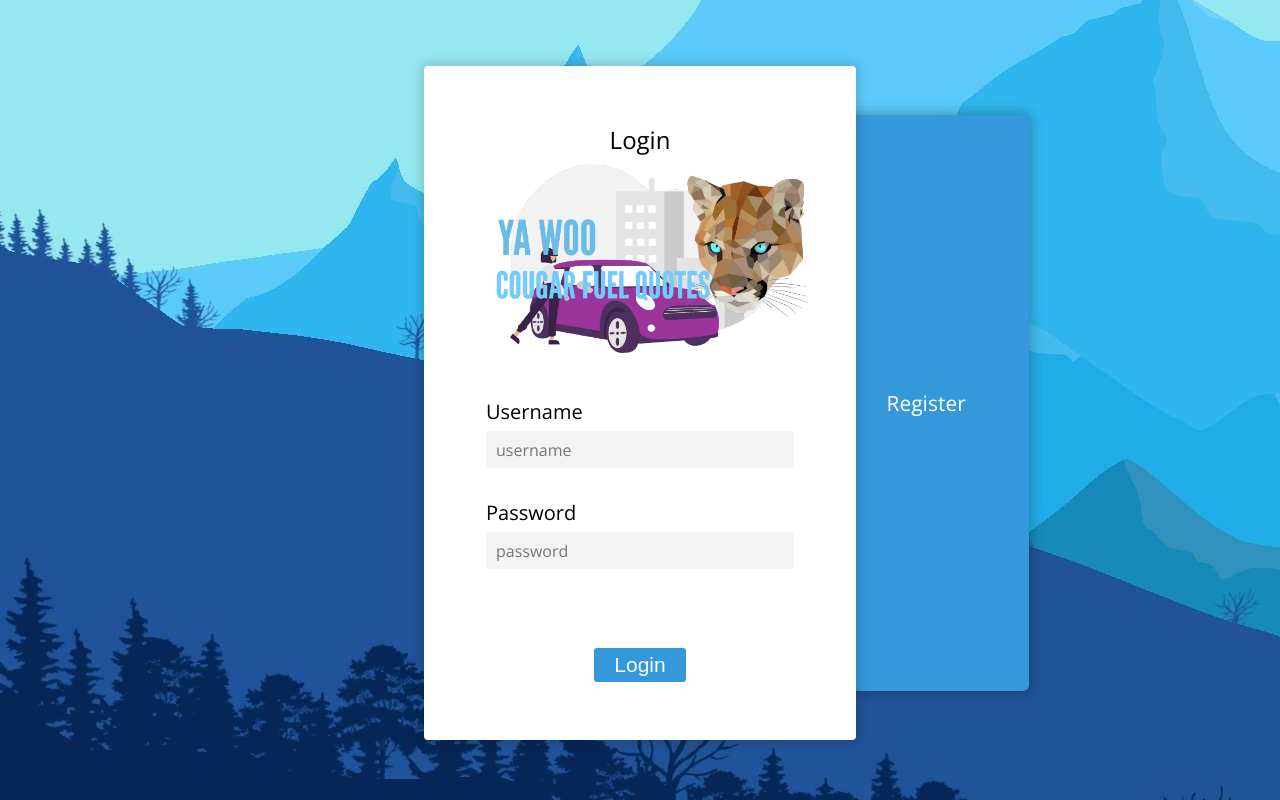
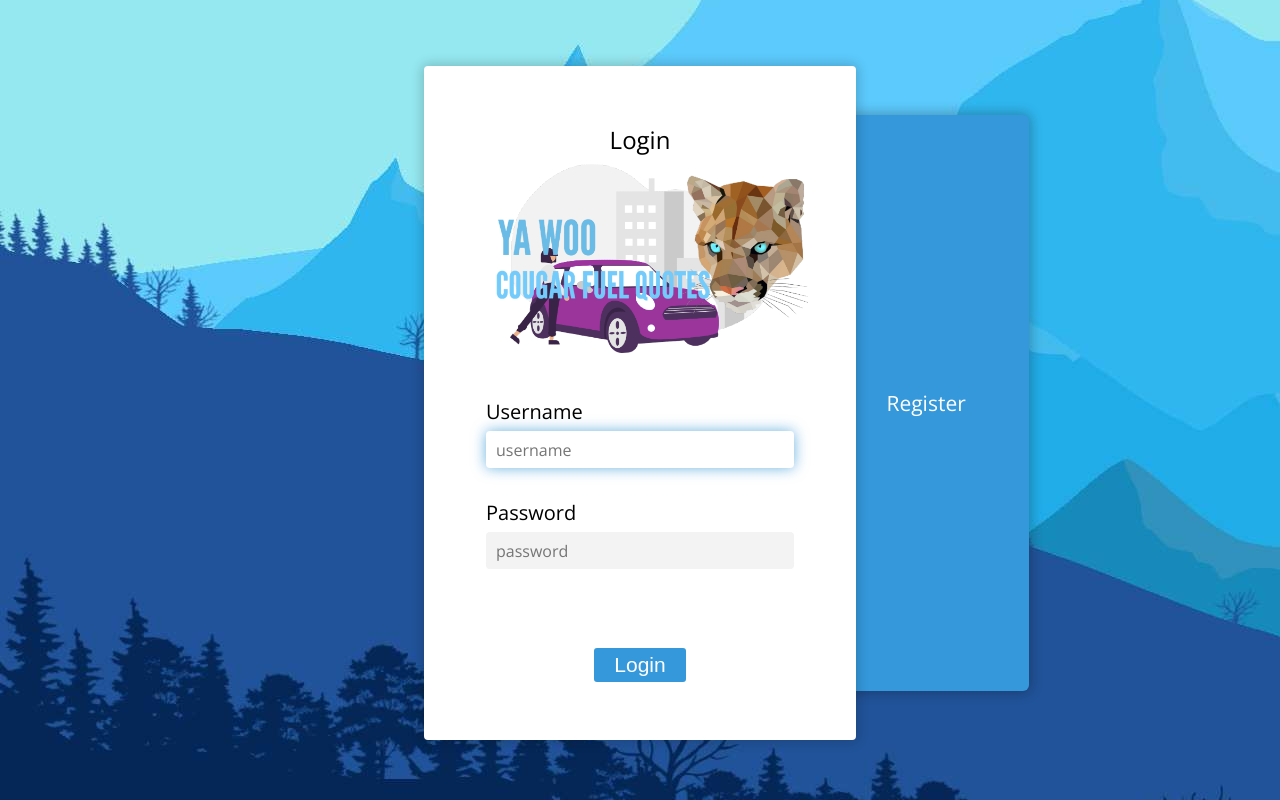
Before and after one commit to ctngo2512/4353_Assignment2, a React (Create React App) app in the folder clientlogin/: page / in a window 1280 px wide. In both pictures the pointer is over the input "username". Built offline with nearby package versions, Linux system fonts and the light colour scheme.

Commit message:
Updated logo and animations (CORRECT BRANCH)

```diff
--- a/clientlogin/src/components/login/style.scss
+++ b/clientlogin/src/components/login/style.scss
@@ -48,8 +48,8 @@
             margin-bottom: 31px;
             transition: all 250ms ease-in-out;
             &:hover {
-              //background-color: #ffffff;
-              //box-shadow: 0px 0px 14px 0.3px #0e81ce96;
+              background-color: #ffffff;
+              box-shadow: 0px 0px 14px 0.3px #0e81ce96;
             }
 
             &:focus {
```
Also changed, not shown: clientlogin/src/components/login/login.jsx (line endings or trailing spaces).
